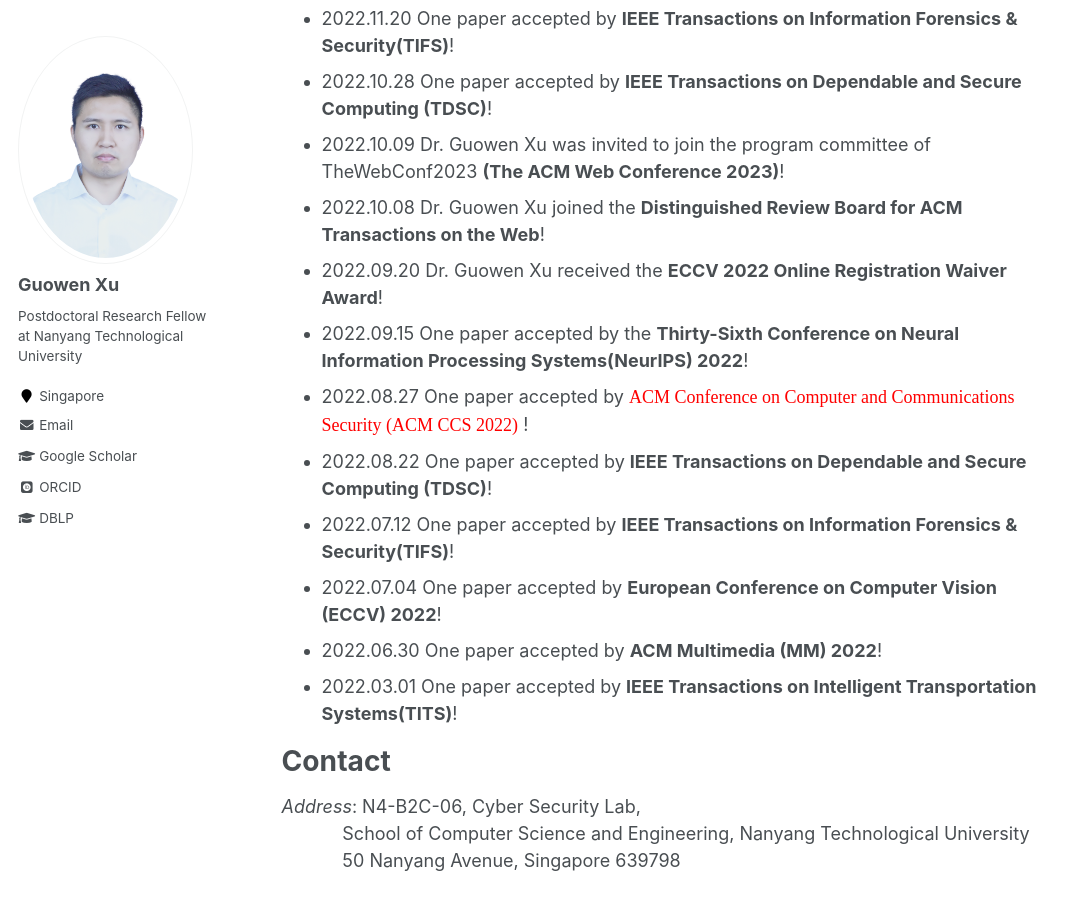
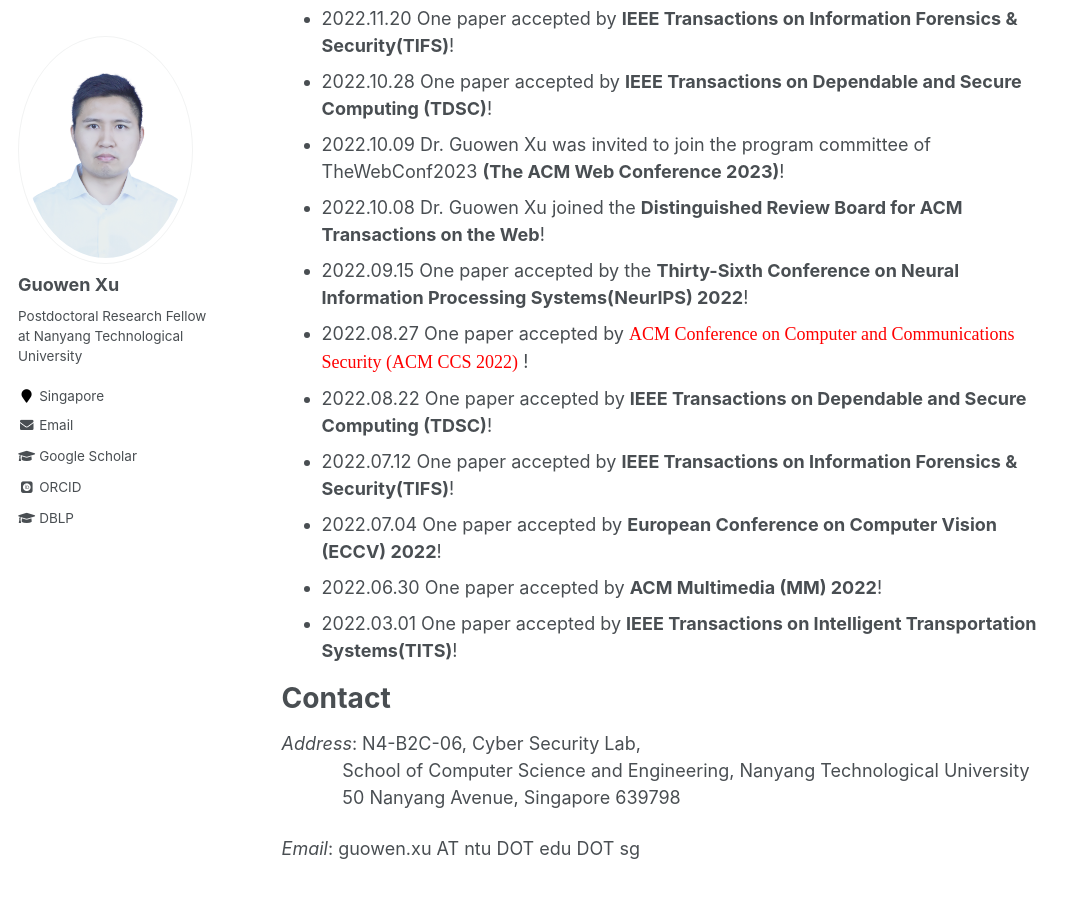
Before and after one commit to Guowen-xu/guowen-xu.github.io, a Jekyll site: the page built from _pages/about.md, in a window 1280 px wide and 900 px high, scrolled down 419 px. Shown: the whole window, without its empty margins (0-1081 px from the left). Built offline with Jekyll 4.4.1, drawn with Linux system fonts in a browser that asks for light colours; some web fonts are replaced.

Commit message:
Update about.md

```diff
--- a/_pages/about.md
+++ b/_pages/about.md
@@ -18,7 +18,6 @@ What's News
 - 2022.10.09 Dr. Guowen Xu was invited to join the program committee of TheWebConf2023 **(The ACM
 Web Conference 2023)**!
 - 2022.10.08 Dr. Guowen Xu joined the **Distinguished Review Board for ACM Transactions on the Web**!
-- 2022.09.20 Dr. Guowen Xu received the **ECCV 2022 Online Registration Waiver Award**!
 - 2022.09.15 One paper  accepted by the **Thirty-Sixth Conference on Neural Information Processing Systems(NeurIPS) 2022**!
 - 2022.08.27 One paper  accepted by <font face="Times New Roman" color=red size=4> ACM Conference on Computer and Communications Security (ACM CCS
 2022)</font> !
```
